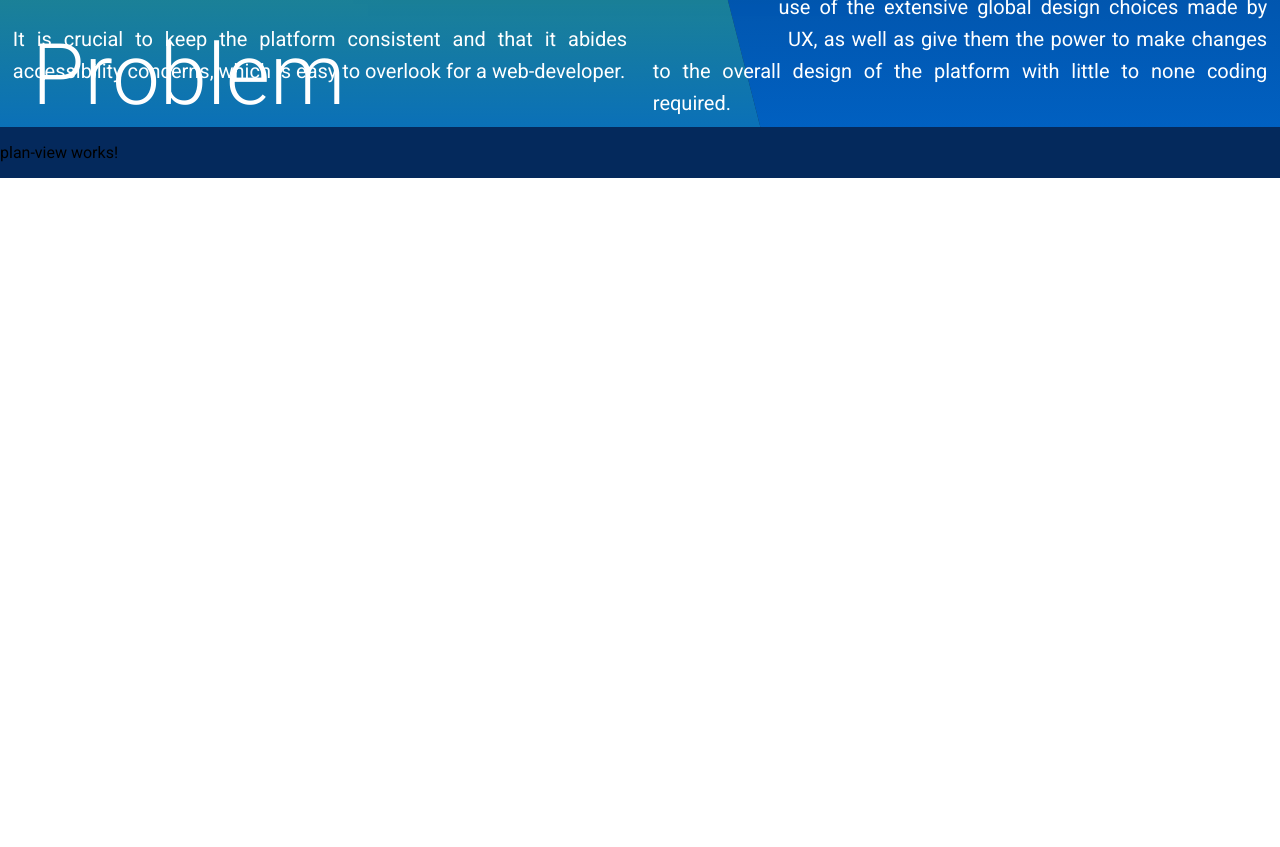
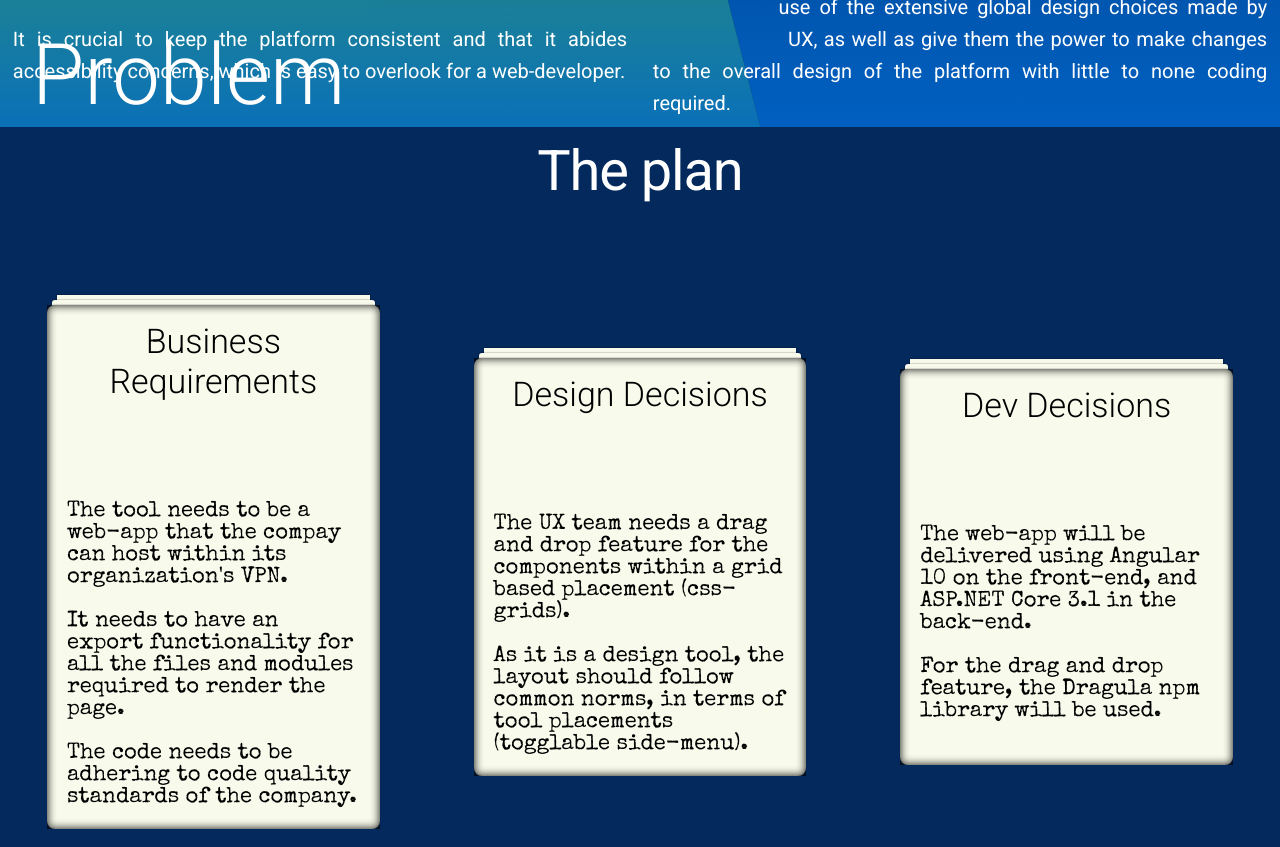
Before and after one commit to TheSoma300/ux-dev-tool, an Angular app: page / in a window 1280 px wide. Shown: the part 2180-3027 px from the top of the page. Before the commit the page ends 2358 px from the top, so only its background shows below. Built offline with nearby package versions, Linux system fonts and the light colour scheme.

Commit message:
plan view content done

```diff
--- a/src/app/plan-view/plan-view.component.html
+++ b/src/app/plan-view/plan-view.component.html
@@ -1 +1,33 @@
-<p>plan-view works!</p>
+<div class="plan-container">
+    <h1 class="mat-display-3">The plan</h1>
+    <div class="sections">
+        <div class="bus-req">
+            <div class="cont">
+                <h4 class="mat-display-1">Business Requirements</h4>
+                <p class="text">
+                    The tool needs to be a web-app that the compay can host within its organization's VPN.<br/><br/>
+                    It needs to have an export functionality for all the files and modules required to render the page.<br/><br/>
+                    The code needs to be adhering to code quality standards of the company.
+                </p>
+            </div>
+        </div>
+        <div class="des-dec">
+            <div class="cont">
+                <h4 class="mat-display-1">Design Decisions</h4>
+                <p class="text">
+                    The UX team needs a drag and drop feature for the components within a grid based placement (css-grids).<br/><br/>
+                    As it is a design tool, the layout should follow common norms, in terms of tool placements (togglable side-menu).
+                </p>
+            </div>
+        </div>
+        <div class="dev-dec">
+            <div class="cont">
+                <h4 class="mat-display-1">Dev Decisions</h4>
+                <p class="text">
+                    The web-app will be delivered using Angular 10 on the front-end, and ASP.NET Core 3.1 in the back-end.<br/><br/>
+                    For the drag and drop feature, the Dragula npm library will be used.<br/><br/>
+                </p>
+            </div>
+        </div>
+    </div>
+</div>
--- a/src/app/plan-view/plan-view.component.scss
+++ b/src/app/plan-view/plan-view.component.scss
@@ -0,0 +1,52 @@
+.plan-container {
+    width: 100vw;
+    height: 90vh;
+    overflow: hidden;
+    h1 {
+        text-align: center;
+        color: white;
+        padding: 1rem;
+    }
+    .sections {
+        display: flex;
+        justify-content: space-around;
+        align-items: center;
+        height: 80%;
+        .bus-req, .des-dec, .dev-dec {
+            width: 26%;
+            background: #F8FAEB;
+            border-radius: .5rem;
+            box-shadow:
+                /* The top layer shadow */
+                0 -1px 1px rgba(0,0,0,0.15),
+                /* The second layer */
+                0 -10px 0 -5px #F8FAEB,
+                /* The second layer shadow */
+                0 -10px 1px -4px rgba(0,0,0,0.15),
+                /* The third layer */
+                0 -20px 0 -10px #F8FAEB,
+                /* The third layer shadow */
+                0 -20px 1px -9px rgba(0,0,0,0.15);
+                /* Padding for demo purposes */
+            padding: 0;
+            .cont {
+                width: 100%;
+                font-size: 22px;
+                -moz-box-shadow:    inset 0 0 10px #000000;
+                -webkit-box-shadow: inset 0 0 10px #000000;
+                box-shadow:         inset 0 0 10px #000000;
+                h4 {
+                    margin-top: 0;
+                    padding: 1rem;
+                    text-align: center;
+                    font-weight: 100;
+                }
+                .text {
+                    padding: 20px;
+                    margin: 0;
+                }
+                font-family: 'typewr', 'Courier New', Courier, monospace;
+            }
+        }
+    }
+}
--- a/src/app/problem-solution-view/problem-solution-view.component.scss
+++ b/src/app/problem-solution-view/problem-solution-view.component.scss
@@ -72,40 +72,6 @@
             }
         }
     }
-
-    // .texts {
-    //     width: 100%;
-    //     height: 90vh;
-    //     z-index: 10;
-    //     position: relative;
-    //     display: flex;
-    //     .problem-desc, .sol-desc {
-    //         width: 50%;
-    //         height: 90vh;
-    //         z-index: 10;
-    //         p {
-    //             z-index: 10;
-    //             margin-top: 1rem;
-    //             margin-bottom: 1rem;
-                line-height: 32px;
-                font-size: 22px;
-    //         }
-    //         img {
-    //             width: 20%;
-    //         }
-    //     }
-
-    //     .problem-desc {
-    //         img {
-    //             float: right;
-    //         }
-    //     }
-    //     .sol-desc {
-    //         img {
-    //             float: left;
-    //         }
-    //     }
-    // }
     section {
         z-index: 0;
         width: 100vw;
--- a/src/styles.scss
+++ b/src/styles.scss
@@ -1,3 +1,9 @@
+@font-face {
+    font-family: typewr;
+    src: url(assets/fonts/SpecialElite-Regular.ttf) format("truetype");
+}
+
+
 /* You can add global styles to this file, and also import other style files */
 body, html {
     margin: 0;
```
Also changed, not shown: src/assets/fonts/SpecialElite-Regular.ttf (added).
